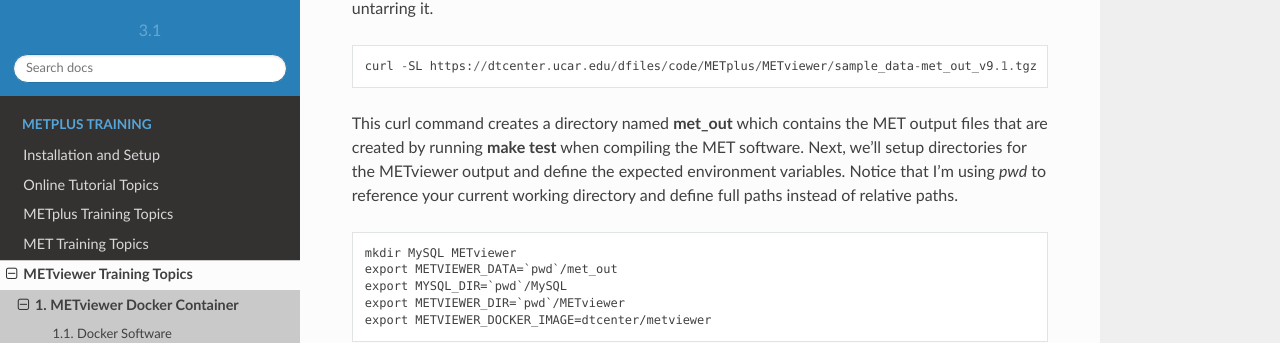
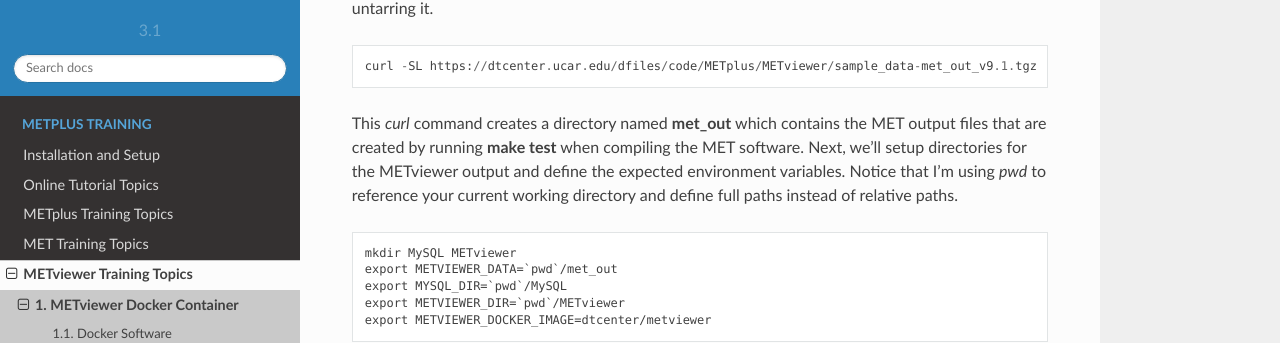
Before and after one commit to dtcenter/METplus-Training, a Sphinx documentation site: the page built from docs/modules/METviewer/docker.rst, in a window 1280 px wide and 900 px high, scrolled down 2390 px. Shown: the part 144-487 px from the top of the window. Built offline with Sphinx 7.4.7 and the Read the Docs theme 2.0.0, drawn with Linux system fonts in a browser that asks for light colours.

```diff
--- a/docs/modules/METviewer/docker.rst
+++ b/docs/modules/METviewer/docker.rst
@@ -95,9 +95,9 @@ For this tutorial, we'll download some sample MET output files by pulling a samp
 
   curl -SL https://dtcenter.ucar.edu/dfiles/code/METplus/METviewer/sample_data-met_out_v9.1.tgz | tar -xzC .
 
-This curl command creates a directory named **met_out** which contains the MET output files that are created
+This *curl* command creates a directory named **met_out** which contains the MET output files that are created
 by running **make test** when compiling the MET software. Next, we'll setup directories for the METviewer
-output and define the expected environment variables. Notice that I'm using `pwd` to reference your current
+output and define the expected environment variables. Notice that I'm using *pwd* to reference your current
 working directory and define full paths instead of relative paths.
 
 .. code-block::
```
